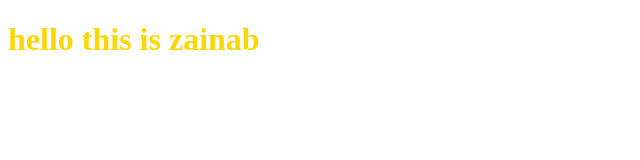
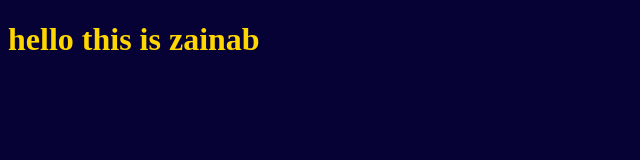
Before and after one commit to zainab9997/mypro, a plain HTML site: page index.html in a window 1280 px wide. Shown: the whole page, without its empty margins (0-640 px from the left). Drawn offline with Linux system fonts and the light colour scheme.

Commit message:
add background color

```diff
--- a/style.css
+++ b/style.css
@@ -1,3 +1,6 @@
 h1{
     color: gold;
 }
+body{
+    background-color: rgb(7, 2, 53);
+}
```
